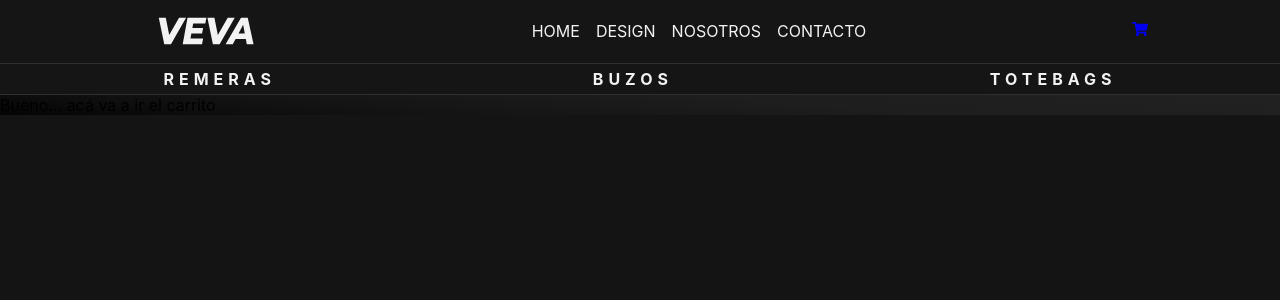
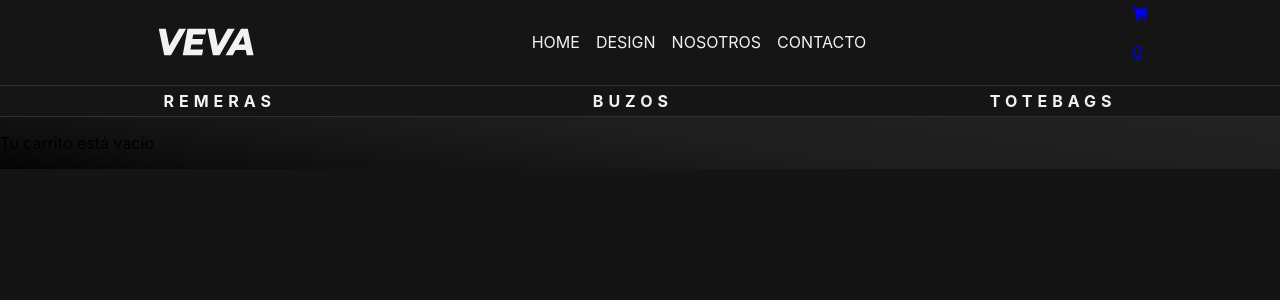
Before and after one commit to MauroOsmarAguilar/veva, a React (Create React App) app: page /cart in a window 1280 px wide. Shown: the top 300 px of the page. Built offline with nearby package versions, Linux system fonts and the light colour scheme; the HTML template or start-up script is replaced by a standard one.

Commit message:
Código creado para /cart (aún falta css)

```diff
--- a/src/components/Cart/index.jsx
+++ b/src/components/Cart/index.jsx
@@ -1,7 +1,33 @@
+import { Link } from 'react-router-dom'
+import { useCartContext } from '../../context/CartContext'
+import { HStack } from '@chakra-ui/react'
+
 const Cart = () => {
+
+    const { cartList, totalPrice, removeProduct, cleanCart } = useCartContext()
+
+
+    console.log(cartList)
     return(
         <div>
-            Bueno... acá va a ir el carrito
+            {cartList.map(prod =>
+
+                    <HStack key={prod.id} boxShadow='lg' p='6' rounded='md' spacing={10} bg="black">
+                        <img src={prod.image}/>
+                        <p>{prod.name}</p>
+                        <p>Cantidad: {prod.quantity}</p>
+                        <button onClick={() => removeProduct(prod.id)}>X</button>
+                    </HStack>
+            )}
+            {cartList.length === 0 ?
+                <p>Tu carrito está vacío</p>
+                :
+                <>
+                    <p>Total: ${totalPrice()}</p>
+                    <button onClick={cleanCart}>Vaciar carrito</button>
+                </>
+            }
+
         </div>
     )
 }
--- a/src/components/CartWidget/index.jsx
+++ b/src/components/CartWidget/index.jsx
@@ -1,9 +1,16 @@
 import React from 'react'
 import { FaShoppingCart } from "react-icons/fa"
+import { useCartContext } from '../../context/CartContext'
 
 const CartWidget = () => {
+
+    const { totalQuantity } = useCartContext()
+
     return(
+        <>
             <FaShoppingCart />
+            <p>{totalQuantity()}</p>
+        </>
     )
 }
 
--- a/src/components/ItemCount/index.jsx
+++ b/src/components/ItemCount/index.jsx
@@ -8,13 +8,15 @@ const ItemCount = ({ initial, stock, onAdd }) => {
     const increase = () => count < stock && setCount(count + 1)
     const decrease = () => count > initial && setCount(count - 1)
 
+    const handleclick = () => onAdd(count)
+
     return(
         <CountContainer>
             <div className='count__container'>
                     <button className='count__container__button' onClick={decrease}>-</button>
                     <p className='count__container__number'>{count}</p>
                     <button className='count__container__button' onClick={increase}>+</button>
-                    <button className='count__container__button' onClick={() => onAdd(count)}>Agregar</button>
+                    <button className='count__container__button' onClick={handleclick}>Agregar</button>
             </div>
         </CountContainer>
     )
--- a/src/components/ItemDetail/index.jsx
+++ b/src/components/ItemDetail/index.jsx
@@ -15,7 +15,6 @@ const ItemDetail = ({ listProduct }) => {
         addToCart(listProduct, quantity)
         setIsAdded(true)
     }
-
 
     return(
         <>
--- a/src/context/CartContext.jsx
+++ b/src/context/CartContext.jsx
@@ -44,8 +44,8 @@ export function CartContextProvider({ children }) {
             removeProduct,
             cleanCart,
             totalPrice,
-            totalQuantity
-
+            totalQuantity,
+            cartList
         }}>
             {children}
         </CartContext.Provider>
```
